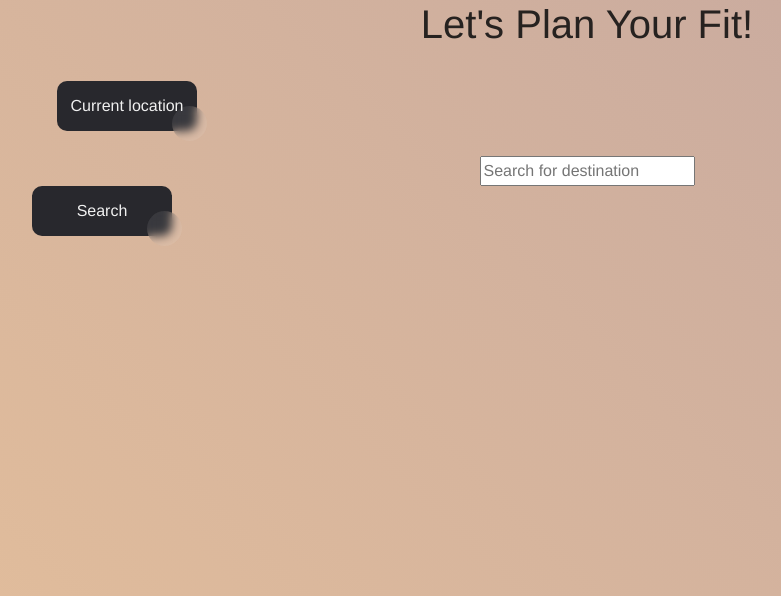
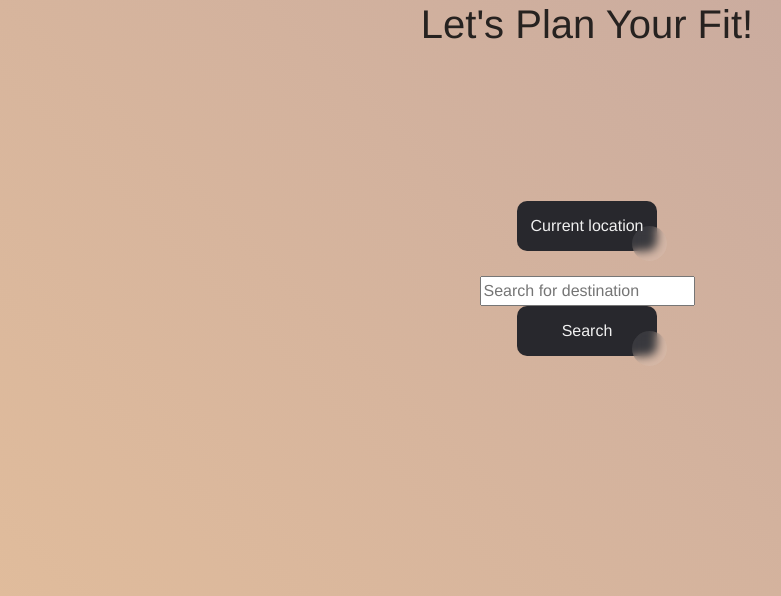
Before and after one commit to fallennyx/Fits-in-Advance, a Flask app: page /generator in a window 1280 px wide. Shown: the part 60-656 px from the top of the page, without its empty margins (53-834 px from the left). Run offline with Flask 3, Linux system fonts and the light colour scheme; some libraries are stand-ins or nearby versions.

Commit message:
Centered search inputs, added space under title, and added data file

```diff
--- a/static/generator-styles.css
+++ b/static/generator-styles.css
@@ -18,9 +18,19 @@ body{
 }
 
 .location-inputs{
-    display: flexbox;
+
+    display: grid;
+    /* text-align: inherit; */
+    align-content: center;
     justify-content: center;
-    text-align: center;
+    align-items: center;
+    justify-items: center;
+
+}
+
+.location-search-bar {
+  justify-content: center;
+  display: contents;
 }
 
 .current-location-button{
--- a/templates/generator.html
+++ b/templates/generator.html
@@ -3,6 +3,8 @@
     <link rel="stylesheet" href="static/generator-styles.css" type="text/css">
 
     <h1 class="page-title">Let's Plan Your Fit!</h1>
+    <!-- we needed to space out the space below the title quickly -->
+    <br><br><br><br><br>
 
     <div class="location-inputs">
         <div class="current-location-button">
```
Also changed, not shown: data.py (added, +8 -0 lines).
